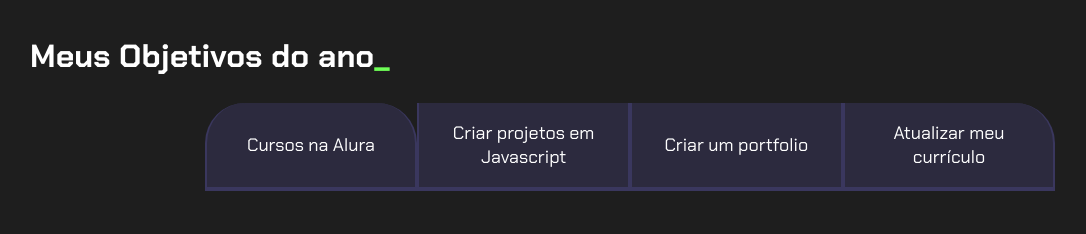
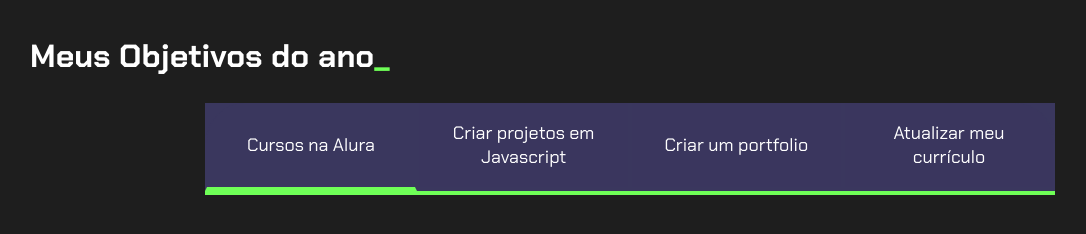
Before and after one commit to jessikagabi/Projeto-de-Vida, a plain HTML site: page index.html in a window 1280 px wide. Both pictures are taken after a click on the button "Cursos na Alura". Shown: the whole page, without its empty margins (10-1096 px from the left). Drawn offline with Linux system fonts and the light colour scheme.

Commit message:
Add files via upload

```diff
--- a/index.html
+++ b/index.html
@@ -12,12 +12,13 @@
     <section class="conteudo-principal">
         <h2 class="titulo-principal">Meus Objetivos do ano<span>_</span></h2>
         <div class="botoes">
-            <button class="botao">Cursos na Alura</button>
+            <button class="botao ativo">Cursos na Alura</button>
             <button class="botao">Criar projetos em Javascript</button>
             <button class="botao">Criar um portfolio</button>
             <button class="botao">Atualizar meu currículo</button>
         </div>
     </section>
+    <script src="main.js"></script>
 </body>
 
 </html>
--- /dev/null
+++ b/main.js
@@ -0,0 +1,13 @@
+const botoes = document.querySelectorAll(".botoes");
+
+for (let i=0; i < botoes.length; i++){
+    botoes[i].onclick = function(){
+
+        for(let j=0;j<botoes.length;j++){
+            botoes[j].classList.remove("ativo");
+        }
+        botoes[i].classList.add("ativo");
+    }
+   console.log();
+
+}
--- a/style.css
+++ b/style.css
@@ -64,10 +64,15 @@ body {
     .botoes{
         display:flex;
     }
-    .botoes:first-child {
+    .botao:first-child {
     border-radius: 40px 0 0 0;
     }
     .botao:last-child {
     border-radius: 0 40px 0 0;
     }
 }
+
+.ativo {
+    background-color: var(--botao-ativo);
+    border-bottom: 4px solid var(--verde);
+}
```
